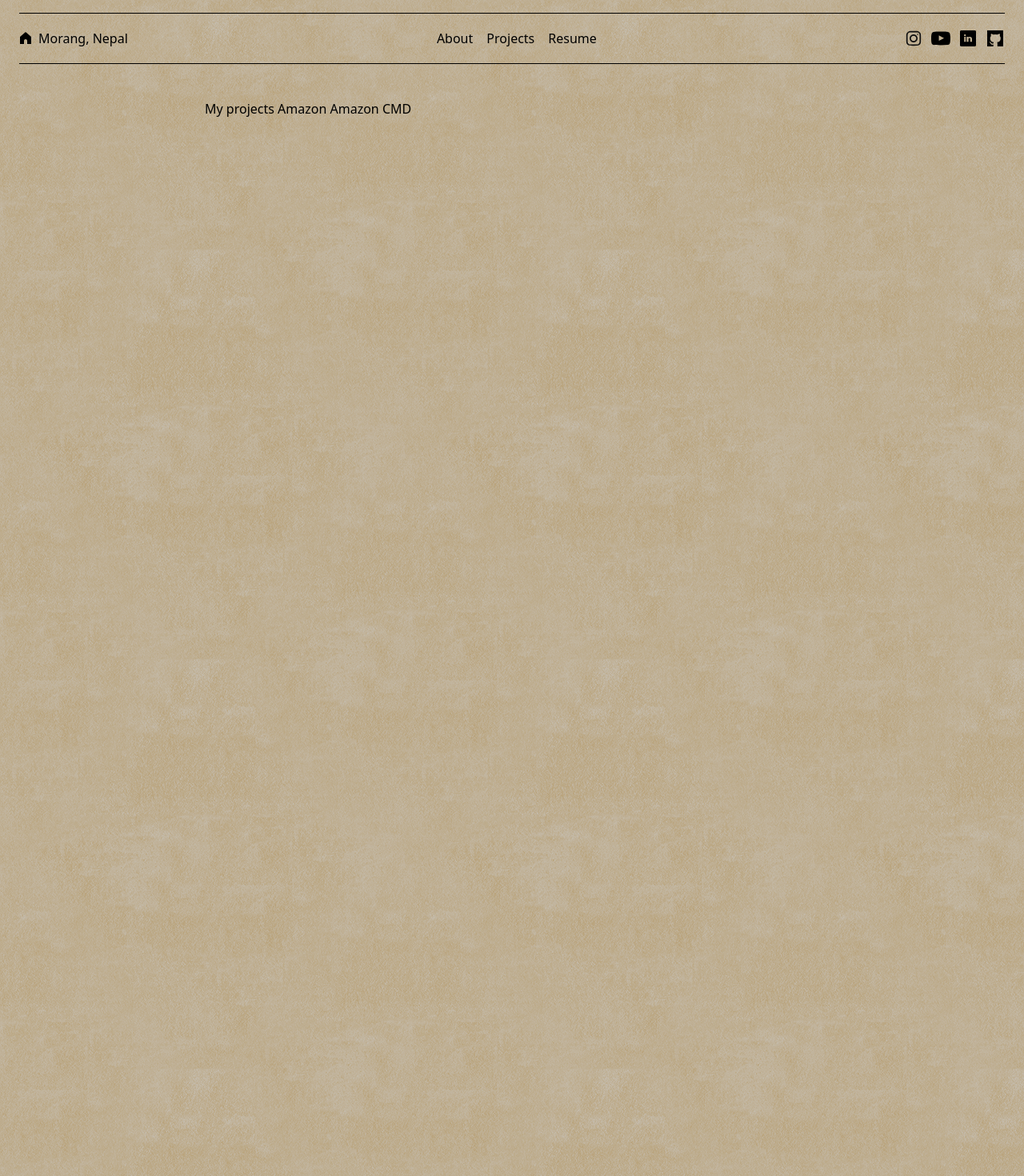
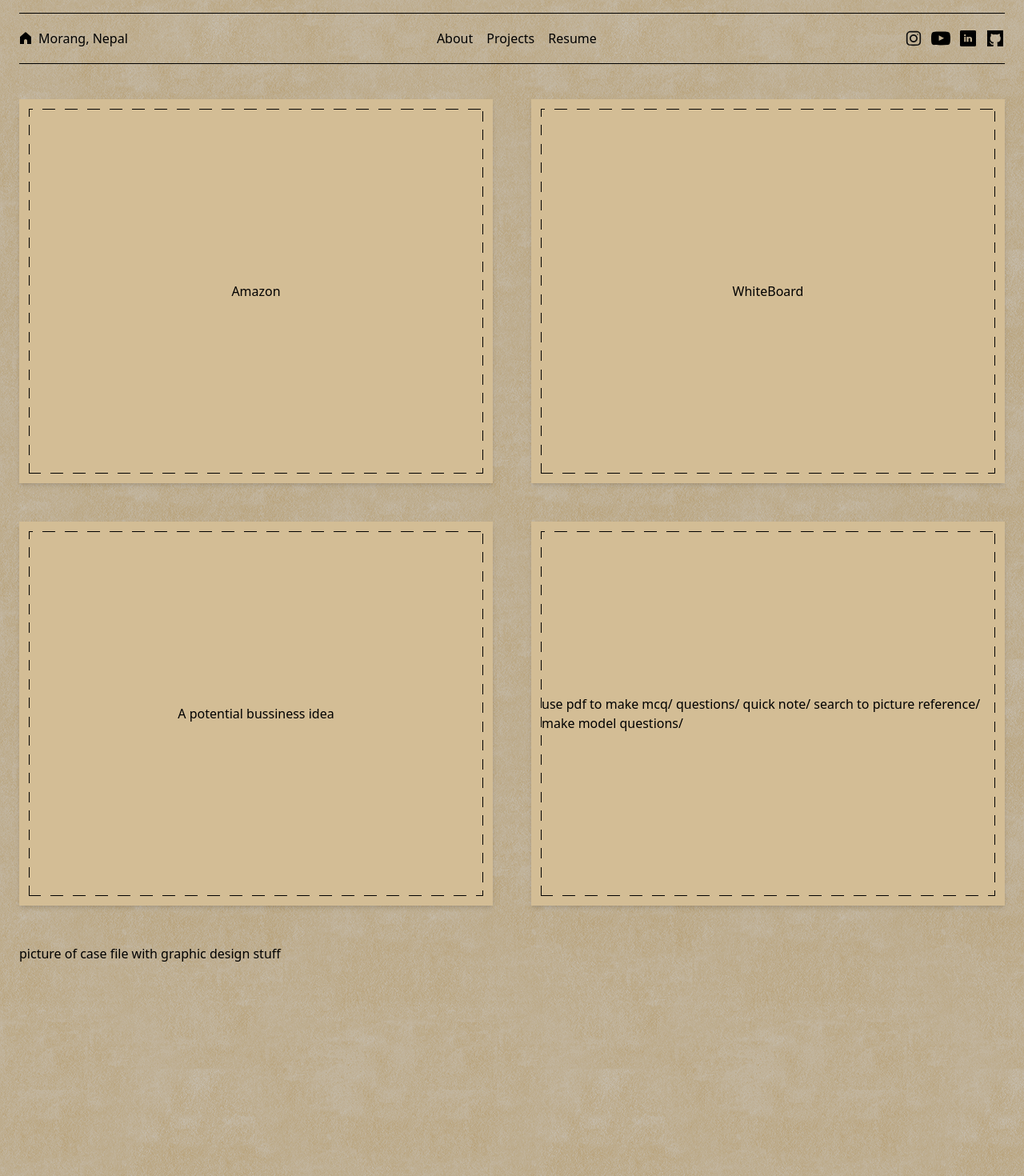
Before and after one commit to KritamKhatiwada/Portfolio, a SvelteKit app: page /projects in a window 1280 px wide. Shown: the part 200-1670 px from the top of the page at 80% size. Built offline with nearby package versions, Linux system fonts and the light colour scheme.

Commit message:
init projects page

```diff
--- a/src/routes/+layout.svelte
+++ b/src/routes/+layout.svelte
@@ -1,5 +1,6 @@
 <script lang="ts">
 	import Header from './Header.svelte';
+	import Footer from './Footer.svelte';
 	import '../app.css';
 
 	let { children } = $props();
@@ -15,9 +16,10 @@
 
 	<Header />
 
-	<main class=" h-600 font-sans ">
+	<main class=" font-sans ">
 		{@render children()}
 	</main>
+	<Footer/>
 </div>
 <style lang="postcss">
 	@reference "tailwindcss";
--- /dev/null
+++ b/src/routes/Footer.svelte
@@ -0,0 +1 @@
+<footer class="p-5  justify-end"> © 2025 Kritam Khatiwada</footer>
--- a/src/routes/about/+page.svelte
+++ b/src/routes/about/+page.svelte
@@ -14,9 +14,7 @@
 	<pre>npx sv create</pre>
 
 	<p>
-		The page you're looking at is purely static HTML, with no client-side interactivity needed.
-		Because of that, we don't need to load any JavaScript. Try viewing the page's source, or opening
-		the devtools network panel and reloading.
+I LIKE FEET
 	</p>
 
 	<p>
--- a/src/routes/projects/+page.svelte
+++ b/src/routes/projects/+page.svelte
@@ -3,9 +3,34 @@
 	<meta name="description" content="About this app" />
 </svelte:head>
 
-<div class="text-column">
-    <p> My projects
-        Amazon
-        Amazon CMD
-        </p>
+<div id="mainpage" class="h-full flex flex-col gap-12">
+    <div class="flex gap-12 h-120">
+        <div class=" w-full h-120 p-3 bg-[#D3BD95] shadow-md">
+            <div class="flex h-full flex-row custom-dashed-border items-center justify-center gap-3">
+                Amazon
+            </div>
+        </div>
+        <div class=" w-full h-120 p-3 bg-[#D3BD95] shadow-md">
+            <div class="flex  h-full flex-row custom-dashed-border items-center justify-center gap-3">
+                WhiteBoard
+            </div>
+        </div>
+
+    </div>
+
+    <div class="flex gap-12 h-120">
+        <div class=" w-full  p-3 bg-[#D3BD95] shadow-md">
+            <div class="flex h-full flex-row custom-dashed-border items-center justify-center gap-3">
+                A potential bussiness idea
+            </div>
+        </div>
+        <div class=" w-full  p-3 bg-[#D3BD95] shadow-md">
+            <div class="flex  h-full flex-row custom-dashed-border items-center justify-center gap-3">
+             use pdf to make mcq/ questions/ quick note/ search to picture reference/ make model questions/
+            </div>
+        </div>
+
+    </div>
+
+    <div id="casefile" class="h-120 ">picture of case file with graphic design stuff</div>
 </div>
```
